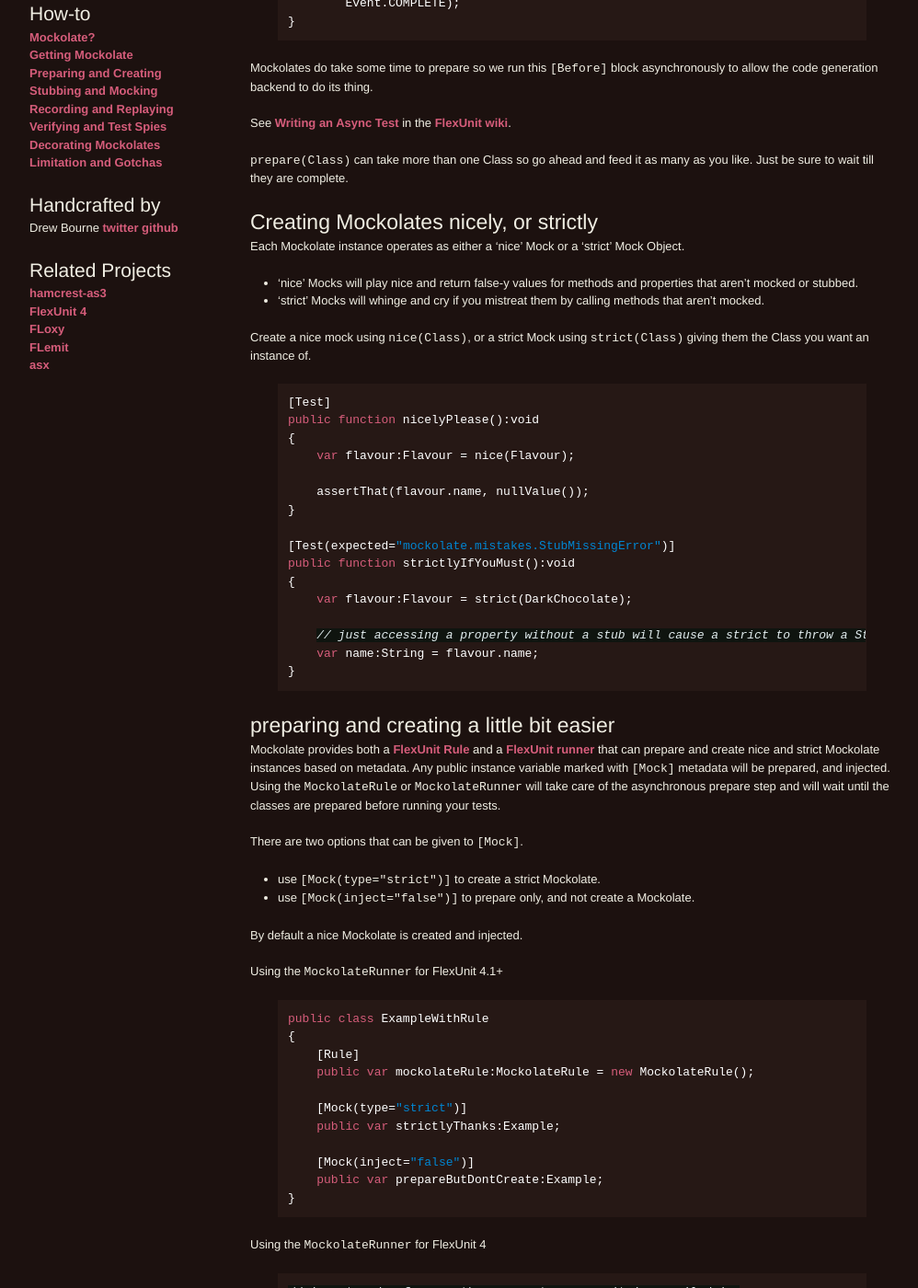
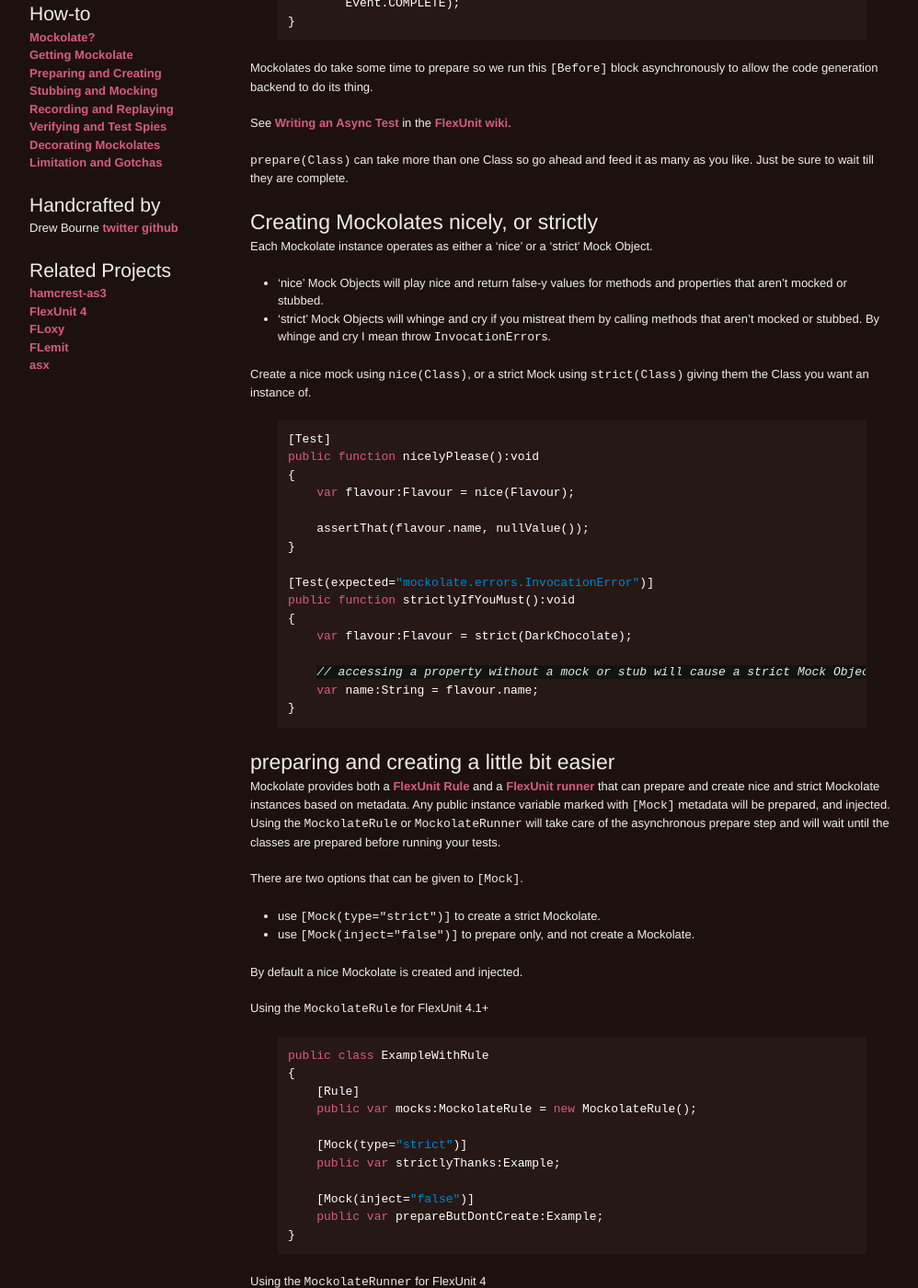
Before and after one commit to drewbourne/mockolate, a Jekyll site: the page built from preparing_and_creating.md, in a window 1280 px wide and 1400 px high, scrolled down 247 px. Shown: the whole window at 92% size, without its empty margins (138-1136 px from the left). Built offline with Jekyll 4.4.1, drawn with Linux system fonts in a browser that asks for light colours.

Commit message:
fixed reference to StubMissingError with InvocationError

```diff
--- a/preparing_and_creating.md
+++ b/preparing_and_creating.md
@@ -31,10 +31,10 @@ See [Writing an Async Test](http://docs.flexunit.org/index.php?title=Writing_an_
 
 ## Creating Mockolates nicely, or strictly
 
-Each Mockolate instance operates as either a 'nice' Mock or a 'strict' Mock Object.
+Each Mockolate instance operates as either a 'nice' or a 'strict' Mock Object.
 
-- 'nice' Mocks will play nice and return false-y values for methods and properties that aren't mocked or stubbed.
-- 'strict' Mocks will whinge and cry if you mistreat them by calling methods that aren't mocked.
+- 'nice' Mock Objects will play nice and return false-y values for methods and properties that aren't mocked or stubbed.
+- 'strict' Mock Objects will whinge and cry if you mistreat them by calling methods that aren't mocked or stubbed. By whinge and cry I mean throw `InvocationError`s.
 
 Create a nice mock using `nice(Class)`, or a strict Mock using `strict(Class)` giving them the Class you want an instance of.
 
@@ -47,12 +47,12 @@ public function nicelyPlease():void
     assertThat(flavour.name, nullValue());
 }
 
-[Test(expected="mockolate.mistakes.StubMissingError")]
+[Test(expected="mockolate.errors.InvocationError")]
 public function strictlyIfYouMust():void
 {
     var flavour:Flavour = strict(DarkChocolate);
 
-    // just accessing a property without a stub will cause a strict to throw a StubMissingError
+    // accessing a property without a mock or stub will cause a strict Mock Object to throw an InvocationError
     var name:String = flavour.name;
 }
 {% endhighlight %}
@@ -68,13 +68,13 @@ There are two options that can be given to `[Mock]`.
 
 By default a nice Mockolate is created and injected.
 
-Using the `MockolateRunner` for FlexUnit 4.1+
+Using the `MockolateRule` for FlexUnit 4.1+
 
 {% highlight as3 %}
 public class ExampleWithRule
 {
     [Rule]
-    public var mockolateRule:MockolateRule = new MockolateRule();
+    public var mocks:MockolateRule = new MockolateRule();
 
     [Mock(type="strict")]
     public var strictlyThanks:Example;
```
